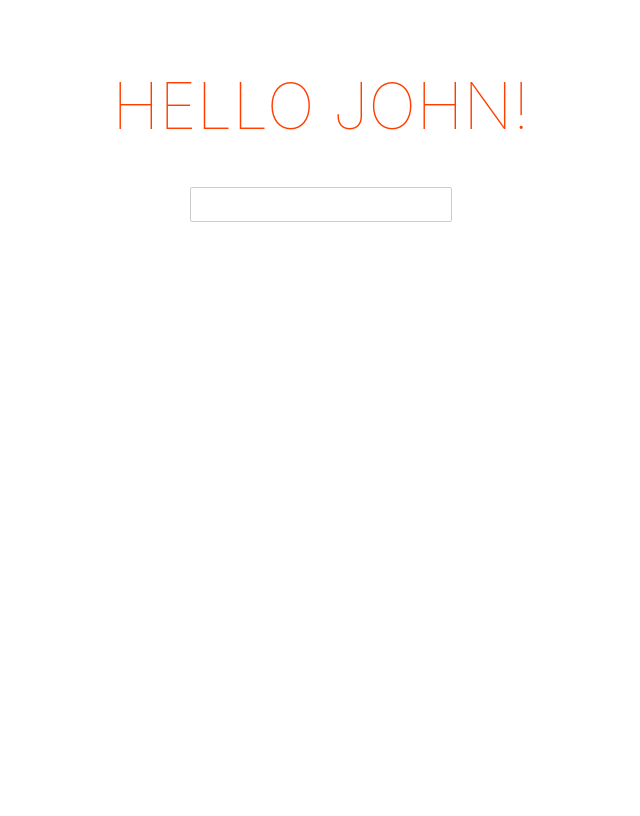
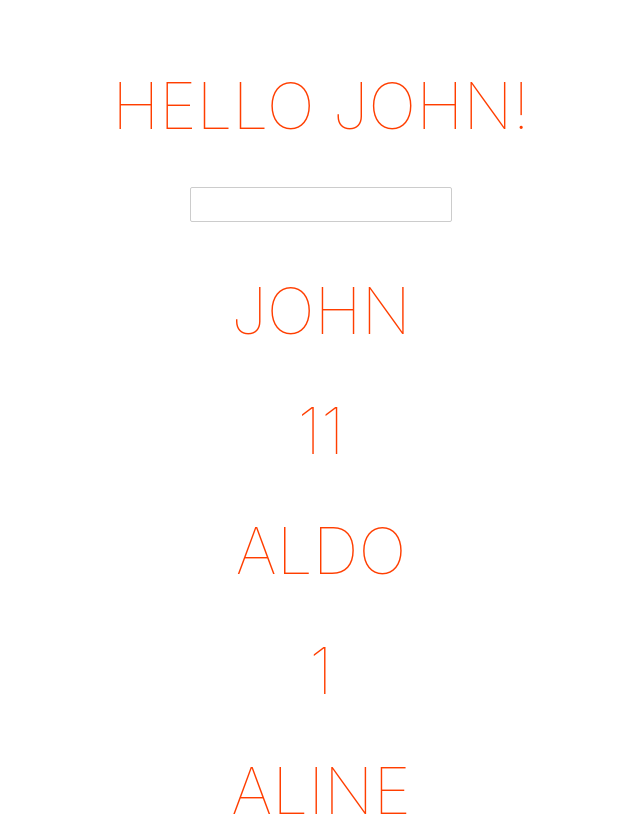
Before and after one commit to arjorb/poll, a Svelte app: page / in a window 1280 px wide. Shown: the top 816 px of the page, without its empty margins (319-959 px from the left). Built offline with nearby package versions, Linux system fonts and the light colour scheme.

Commit message:
implementing the each as methodology as the way to loop of the iterable object

```diff
--- a/src/App.svelte
+++ b/src/App.svelte
@@ -1,6 +1,9 @@
 <script>
 let name =  "John";
 let newColor = '';
+
+const people = [{name:'John',age:11},{name:'Aldo',age:1},{name:'Aline',age:2},{name:'Nkaka',age:1}]
+
 const  handleName = ()  =>{
 	name = "Arjo"
 }
@@ -15,6 +18,11 @@ const handleColor  = (e) =>{
 	<h1 style="color:{newColor}">Hello {name}!</h1>
 	<p>{newColor}</p>
 	<input type="text" bind:value={newColor}>
+
+	{#each people as person }
+		<h1>{person.name}</h1>
+		<h1>{person.age}</h1>
+	{/each}
 </main>
 
 <style>
```
